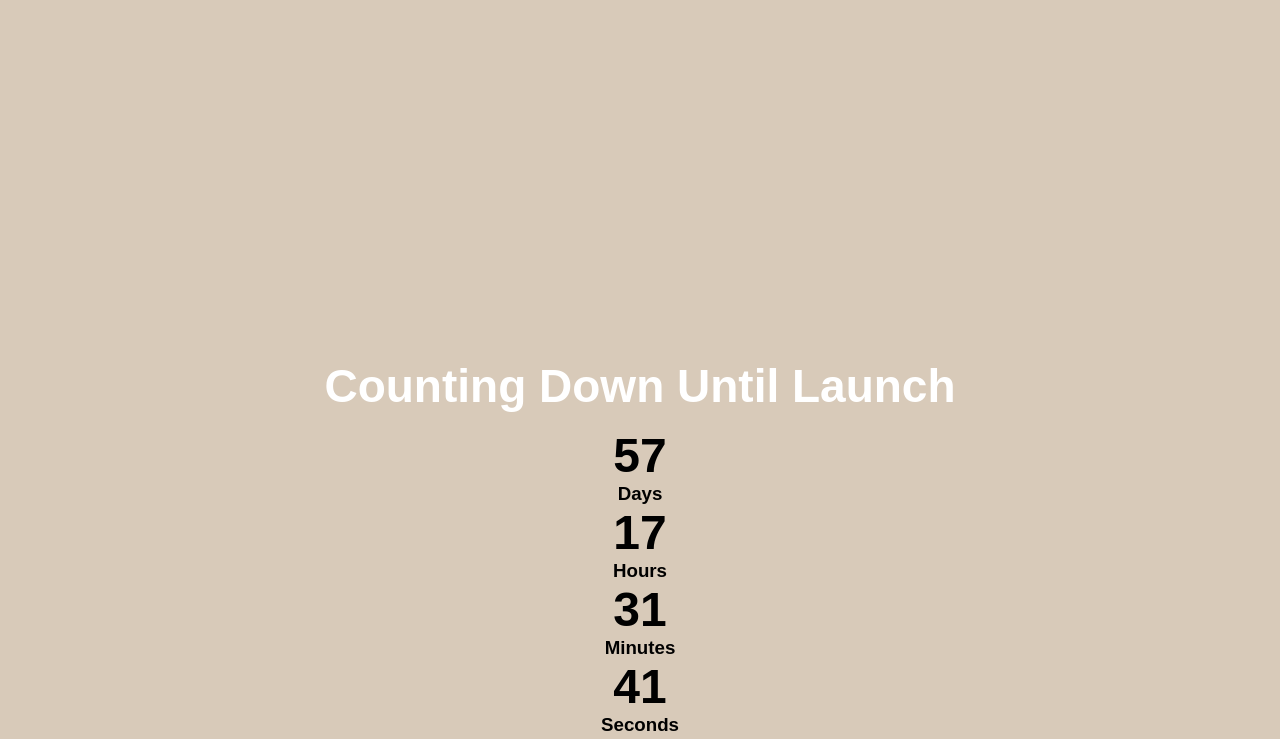
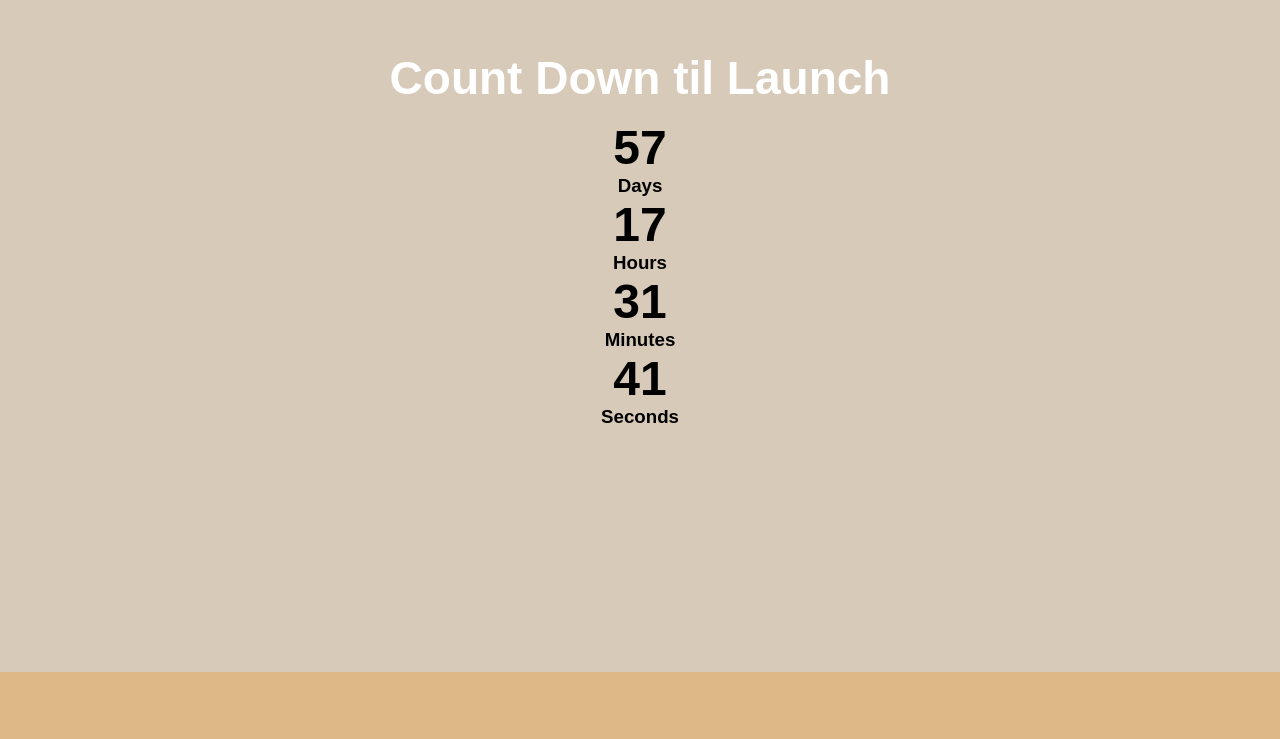
Before and after one commit to cparr143/Capstone23, a plain HTML site: page cart.html in a window 1280 px wide. Shown: the part 1042-1781 px from the top of the page. Drawn offline with Linux system fonts and the light colour scheme.

Commit message:
modified cart page

```diff
--- a/cart.html
+++ b/cart.html
@@ -47,23 +47,23 @@
 
     <section class="coming-soon">
         <div class="countdown">
-        <h2>Counting Down Until Launch</h2>
-        <div class="container-day">
+        <h2>Count Down til Launch</h2>
+        <div class="container-days">
         <h3 class="days">00</h>
         <h3>Days</h3>
         </div>
 
-        <div class="container-hour">
+        <div class="container-hours">
         <h3 class="hours">00</h3>
         <h3>Hours</h3>
         </div>
 
-        <div class="container-minute">
+        <div class="container-minutes">
         <h3 class="minutes">00</h3>
         <h3>Minutes</h3>
         </div>
 
-        <div class="container-second">
+        <div class="container-seconds">
         <h3 class="seconds">00</h3>
         <h3>Seconds</h3>
         </div>
--- a/styles2.css
+++ b/styles2.css
@@ -926,8 +926,9 @@ footer .copyright {
     display: block;
     justify-content: space-around;
     text-align: center;
-    margin-bottom: 40%;
-    margin-top: 40%;
+    align-items: center;;
+    margin-bottom: 10%;
+    margin-top: 10%;
    }
 
    .days,
```
Also changed, not shown: shop2.html (+4 -5 lines).
